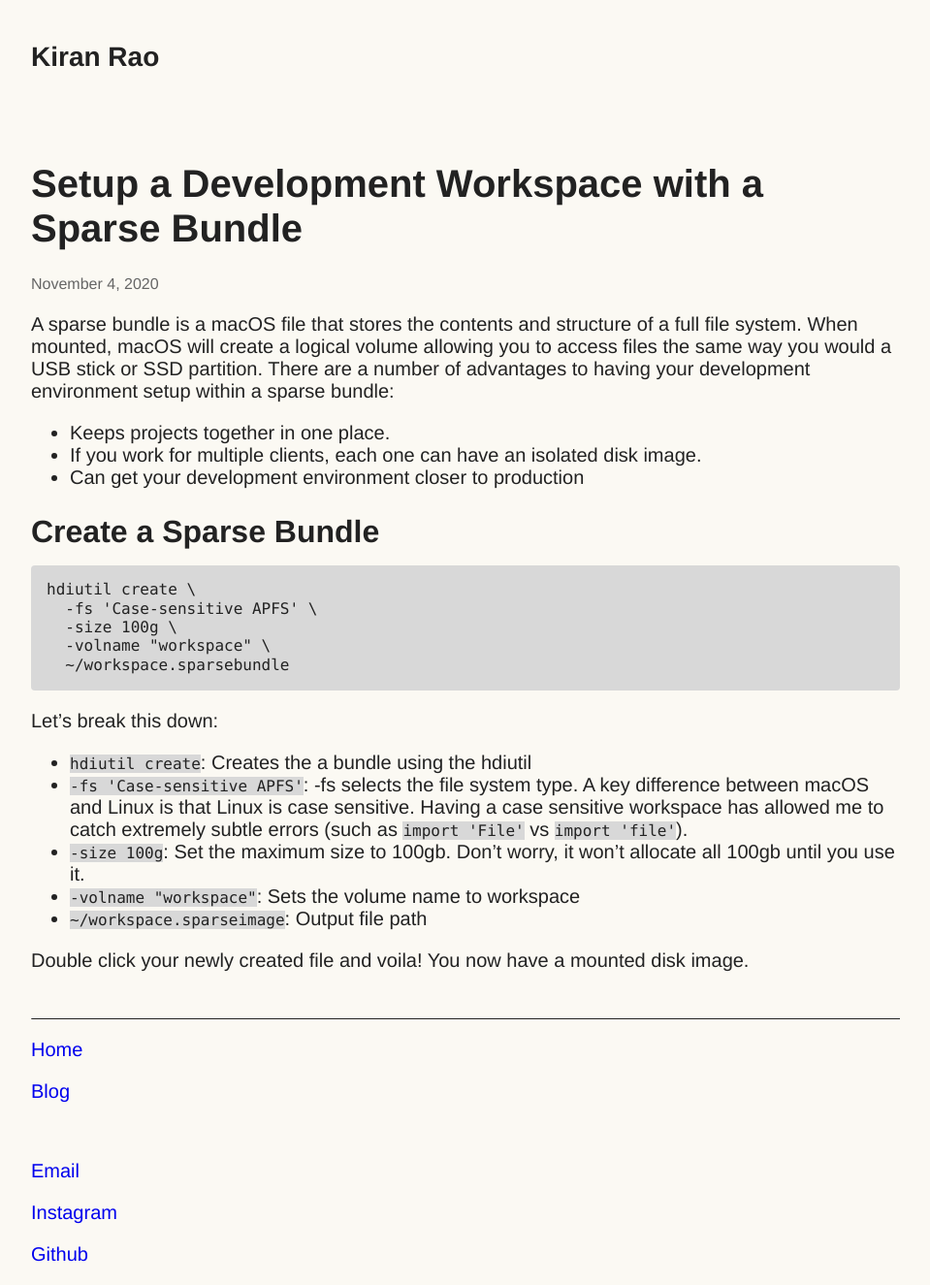
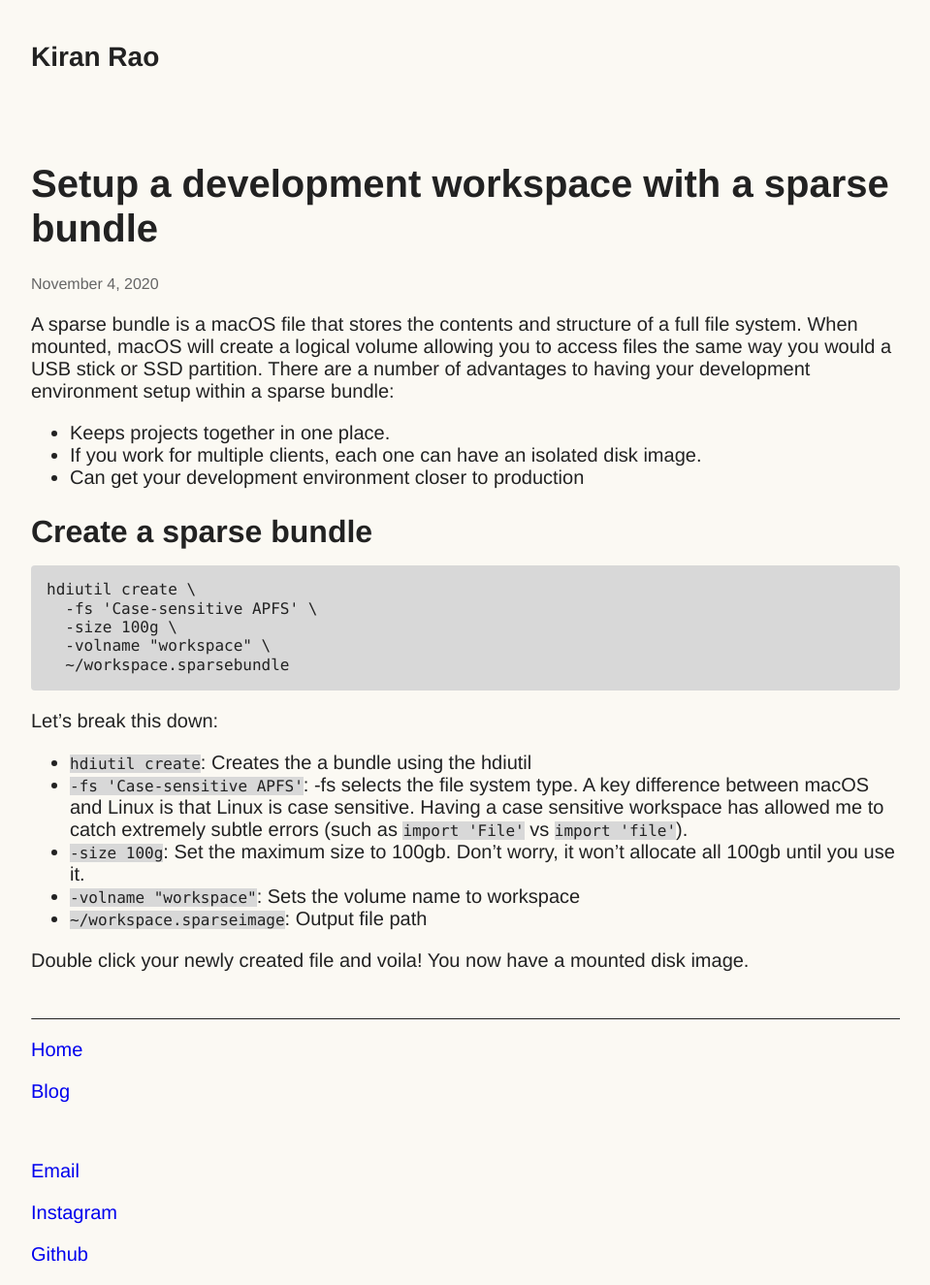
Before and after one commit to Kiran-Rao/kiran-rao.github.io, a Jekyll site: the page built from docs/_posts/2020-11-04-sparse-bundle-workspace.md, in a window 1280 px wide. Shown: the whole page at 97% size, without its empty margins (160-1119 px from the left). Built offline with Jekyll 4.4.1, drawn with Linux system fonts in a browser that asks for light colours.

````diff
--- a/docs/_posts/2020-11-04-sparse-bundle-workspace.md
+++ b/docs/_posts/2020-11-04-sparse-bundle-workspace.md
@@ -1,6 +1,6 @@
 ---
 layout: post
-title: 'Setup a Development Workspace with a Sparse Bundle'
+title: 'Setup a development workspace with a sparse bundle'
 date: 2020-11-04
 author: Kiran Rao
 ---
@@ -11,7 +11,7 @@ A sparse bundle is a macOS file that stores the contents and structure of a full
 - If you work for multiple clients, each one can have an isolated disk image.
 - Can get your development environment closer to production
 
-## Create a Sparse Bundle
+## Create a sparse bundle
 
 ```sh
 hdiutil create \
````
